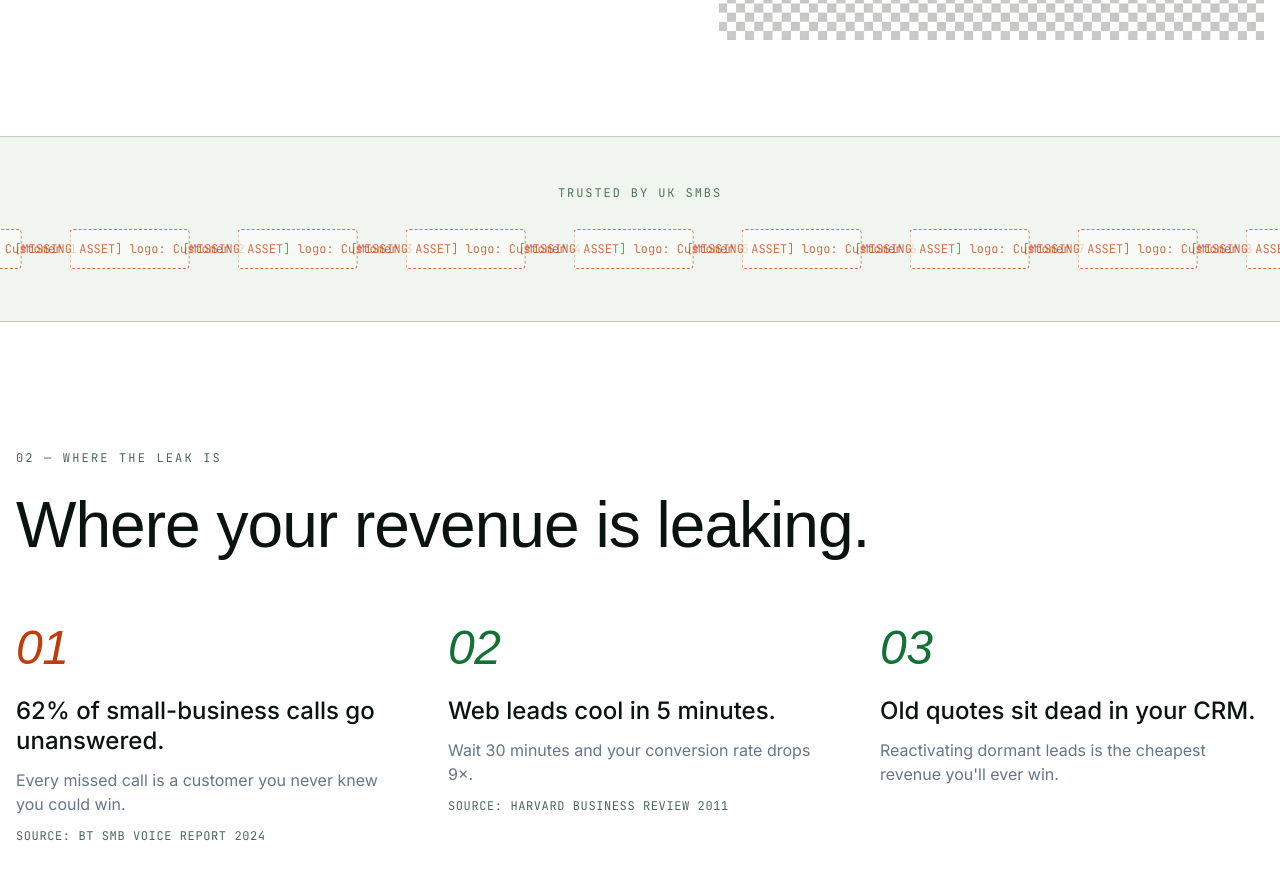
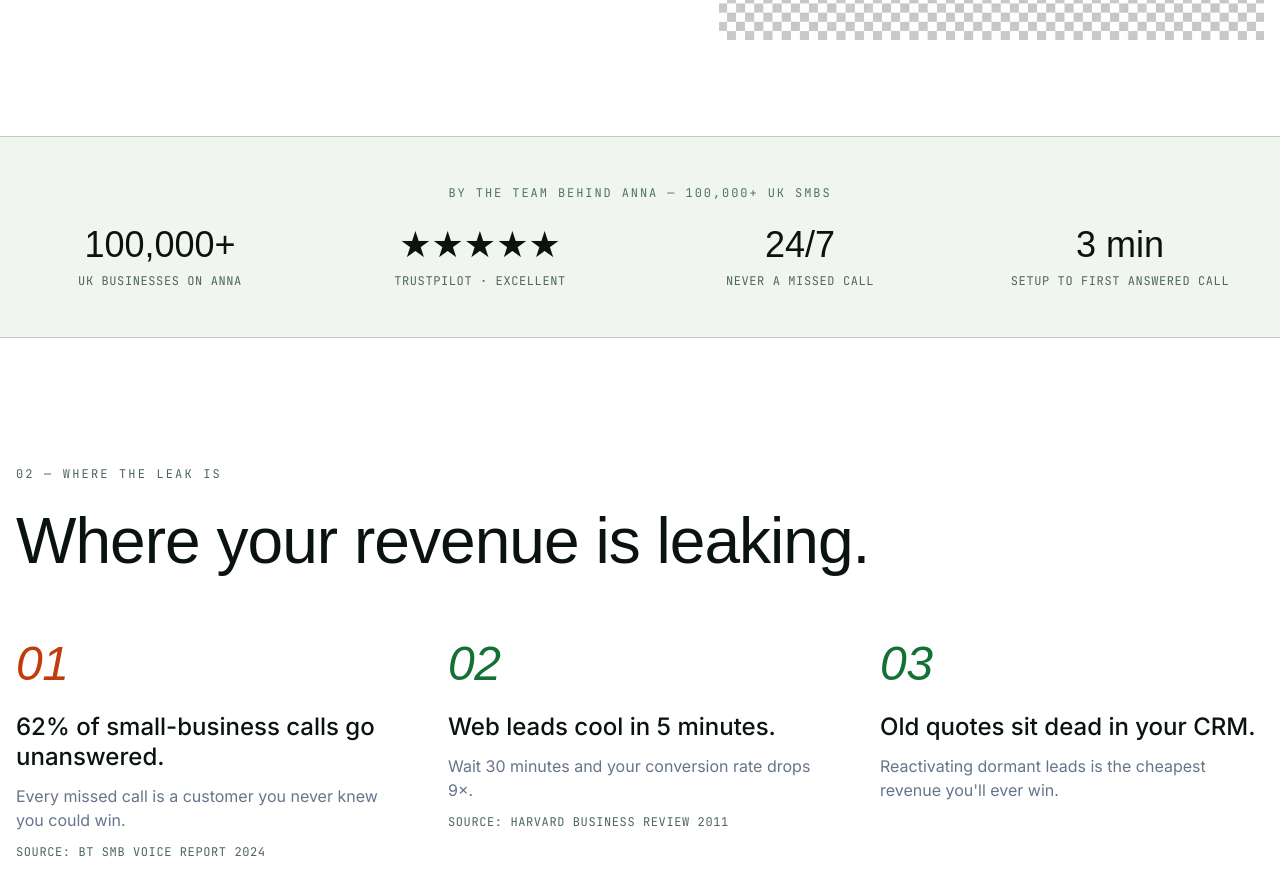
Before and after one commit to nfilippov733/anna-reception, a Next.js app: page / in a window 1280 px wide. Shown: the part 840-1736 px from the top of the page. Built offline with nearby package versions, Linux system fonts and the light colour scheme; a web font is replaced by a local one.

Commit message:
fix(social-proof): replace logo marquee with editorial trust-stat strip (no fake brands)

```diff
--- a/src/components/sections/SocialProofLogos.tsx
+++ b/src/components/sections/SocialProofLogos.tsx
@@ -1,25 +1,29 @@
-import { CUSTOMER_LOGOS } from "@/content/customerLogos";
-import { MissingAsset } from "@/components/primitives/MissingAsset";
 import { Eyebrow } from "@/components/primitives/Eyebrow";
-import Image from "next/image";
+
+const SIGNALS = [
+  { stat: "100,000+", label: "UK businesses on ANNA" },
+  { stat: "★★★★★", label: "Trustpilot · Excellent" },
+  { stat: "24/7", label: "Never a missed call" },
+  { stat: "3 min", label: "Setup to first answered call" },
+];
 
 export function SocialProofLogos() {
-  const doubled = [...CUSTOMER_LOGOS, ...CUSTOMER_LOGOS];
   return (
-    <section aria-label="Customers" className="py-12 border-y border-sage/30 bg-cream-deep overflow-hidden">
-      <div className="mx-auto max-w-page px-4">
-        <Eyebrow className="text-center">Trusted by UK SMBs</Eyebrow>
-      </div>
-      <div className="mt-6 flex gap-12 animate-marquee motion-reduce:animate-none whitespace-nowrap" style={{ animationDuration: "45s" }}>
-        {doubled.map((logo, i) => (
-          <div key={i} className="flex items-center justify-center min-w-[120px] h-12 opacity-70">
-            {logo.src ? (
-              <Image src={logo.src} alt={logo.name} width={120} height={40} />
-            ) : (
-              <MissingAsset label={`logo: ${logo.name}`} />
-            )}
-          </div>
-        ))}
+    <section aria-label="Trust signals" className="border-y border-sage/30 bg-cream-deep">
+      <div className="mx-auto max-w-page px-4 py-10 md:py-12">
+        <Eyebrow className="text-center">By the team behind ANNA — 100,000+ UK SMBs</Eyebrow>
+        <div className="mt-6 grid grid-cols-2 md:grid-cols-4 gap-y-6 gap-x-8">
+          {SIGNALS.map((s) => (
+            <div key={s.label} className="text-center">
+              <div className="font-display text-3xl md:text-4xl text-ink tabular-nums leading-none">
+                {s.stat}
+              </div>
+              <div className="mt-2 font-mono text-xs uppercase tracking-wider text-mono-label">
+                {s.label}
+              </div>
+            </div>
+          ))}
+        </div>
       </div>
     </section>
   );
```
